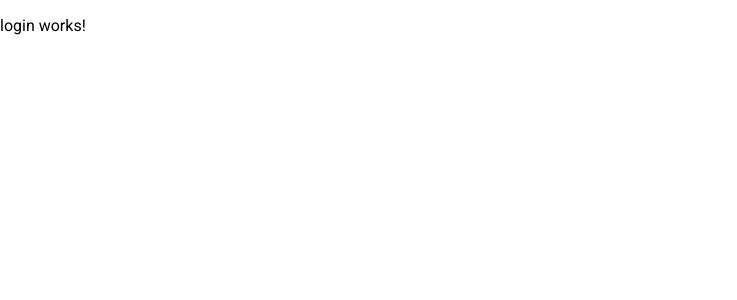
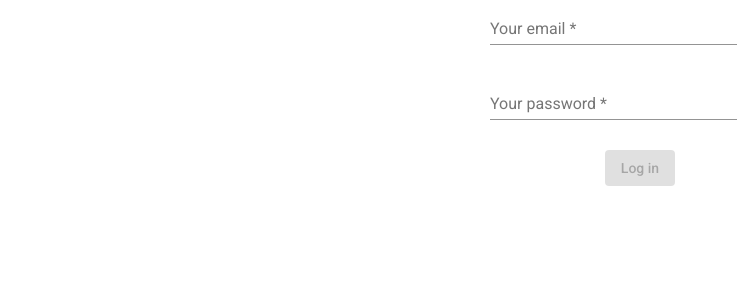
Before and after one commit to ssyed-ahmed/ngrx-material-app, an Angular app: page /login in a window 1280 px wide. Shown: the top 300 px of the page, without its empty margins (0-737 px from the left). Built offline with nearby package versions, Linux system fonts and the light colour scheme.

Commit message:
Added login component changes

```diff
--- a/src/app/app.module.ts
+++ b/src/app/app.module.ts
@@ -1,5 +1,6 @@
 import { BrowserModule } from '@angular/platform-browser';
 import { NgModule } from '@angular/core';
+import { FormsModule, ReactiveFormsModule } from '@angular/forms';
 
 import { AppComponent } from './app.component';
 import { BrowserAnimationsModule } from '@angular/platform-browser/animations';
@@ -30,7 +31,9 @@ import { FlexLayoutModule } from '@angular/flex-layout';
     BrowserAnimationsModule,
     MaterialModule,
     AppRoutingModule,
-    FlexLayoutModule
+    FlexLayoutModule,
+    FormsModule,
+    ReactiveFormsModule
   ],
   providers: [],
   bootstrap: [AppComponent]
--- a/src/app/auth/login/login.component.css
+++ b/src/app/auth/login/login.component.css
@@ -0,0 +1,3 @@
+mat-form-field {
+    width: 300px;
+}
--- a/src/app/auth/login/login.component.html
+++ b/src/app/auth/login/login.component.html
@@ -1 +1,11 @@
-<p>login works!</p>
+<section>
+    <form fxLayout="column" [formGroup]="loginForm" fxLayoutAlign="center center" fxLayoutGap="10px" (ngSubmit)="login()">
+        <mat-form-field>
+            <input type="email" matInput placeholder="Your email" formControlName="email" required>
+        </mat-form-field>
+        <mat-form-field>
+            <input type="password" matInput placeholder="Your password" formControlName="password" required>
+        </mat-form-field>
+        <button type="submit" [disabled]="loginForm.invalid" mat-raised-button color="primary">Log in</button>
+    </form>
+</section>
--- a/src/app/auth/login/login.component.ts
+++ b/src/app/auth/login/login.component.ts
@@ -1,4 +1,5 @@
 import { Component, OnInit } from '@angular/core';
+import { FormBuilder, FormGroup, Validators } from '@angular/forms';
 
 @Component({
   selector: 'app-login',
@@ -7,9 +8,24 @@ import { Component, OnInit } from '@angular/core';
 })
 export class LoginComponent implements OnInit {
 
-  constructor() { }
+  loginForm: FormGroup;
+
+  constructor(private fb: FormBuilder) { }
 
   ngOnInit() {
+    this.createLoginForm();
+  }
+
+  createLoginForm() {
+    this.loginForm = this.fb.group({
+      email: ['', Validators.compose([Validators.required, Validators.email])],
+      password: ['', Validators.compose([Validators.required])]
+    })
+  }
+
+  login() {
+    console.log(this.loginForm.value);
+
   }
 
 }
--- a/src/app/auth/signup/signup.component.html
+++ b/src/app/auth/signup/signup.component.html
@@ -1,10 +1,11 @@
 <section>
-    <form fxLayout="column" fxLayoutAlign="center center">
+    <form fxLayout="column" [formGroup]="signupForm" fxLayoutAlign="center center" fxLayoutGap="10px" (ngSubmit)="signup()">
         <mat-form-field>
-            <input type="email" matInput placeholder="Your email">
+            <input type="email" formControlName="email" matInput placeholder="Your email" required>
         </mat-form-field>
         <mat-form-field>
-            <input type="password" matInput placeholder="Your password">
+            <input type="password" formControlName="password" matInput placeholder="Your password" required>
         </mat-form-field>
+        <button type="submit" [disabled]="signupForm.invalid" mat-raised-button color="primary">Submit</button>
     </form>
 </section>
--- a/src/app/auth/signup/signup.component.ts
+++ b/src/app/auth/signup/signup.component.ts
@@ -1,4 +1,5 @@
 import { Component, OnInit } from '@angular/core';
+import { FormBuilder, FormGroup, Validators } from '@angular/forms';
 
 
 @Component({
@@ -8,9 +9,23 @@ import { Component, OnInit } from '@angular/core';
 })
 export class SignupComponent implements OnInit {
 
-  constructor() { }
+  signupForm: FormGroup;
+
+  constructor(private fb: FormBuilder) { }
 
   ngOnInit() {
+    this.createSignupForm();
   }
 
+  createSignupForm() {
+    this.signupForm = this.fb.group({
+      email: ['', Validators.compose([Validators.required, Validators.email])],
+      password: ['', Validators.compose([Validators.required])]
+    })
+  }
+
+  signup() {
+    console.log(this.signupForm.value);
+
+  }
 }
```
